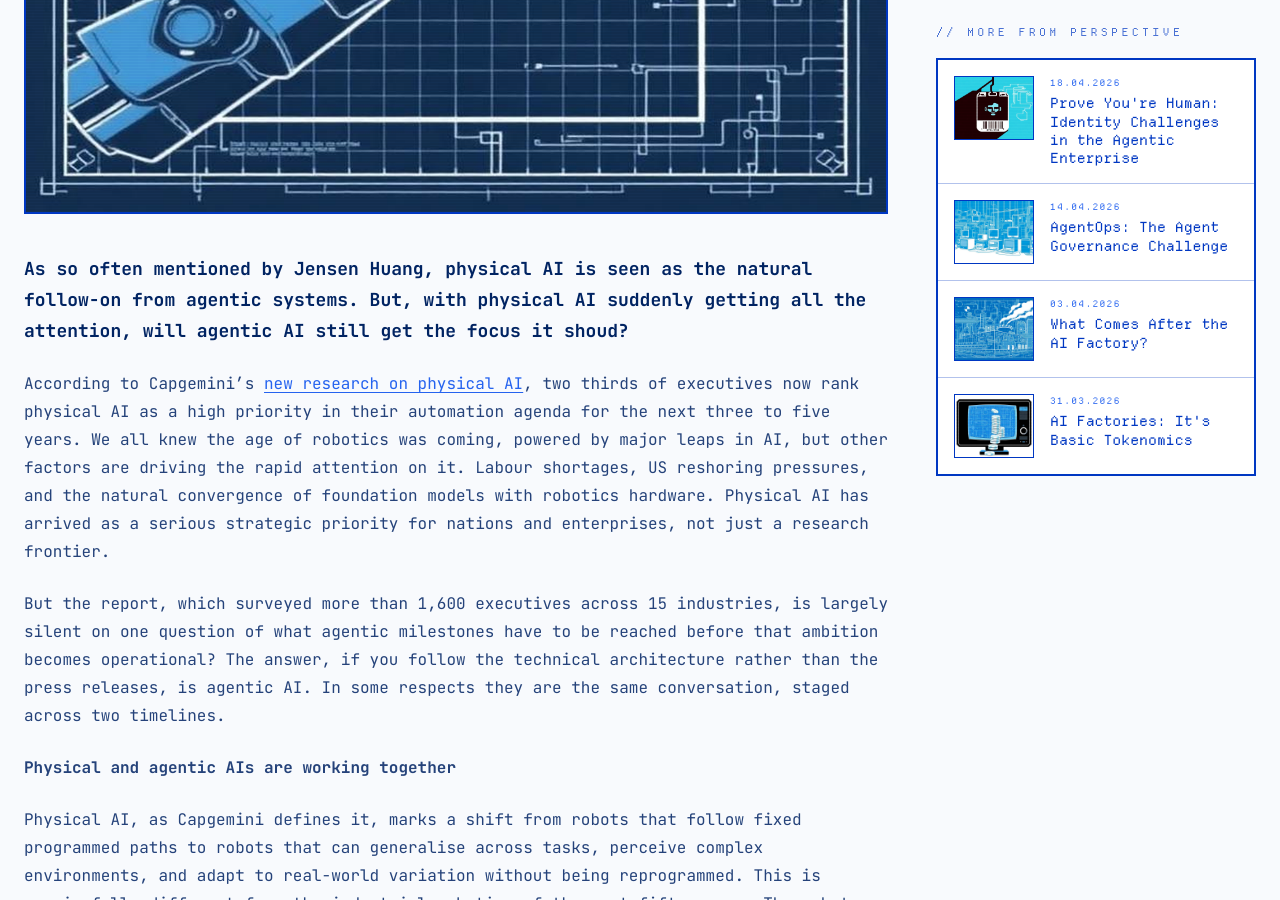
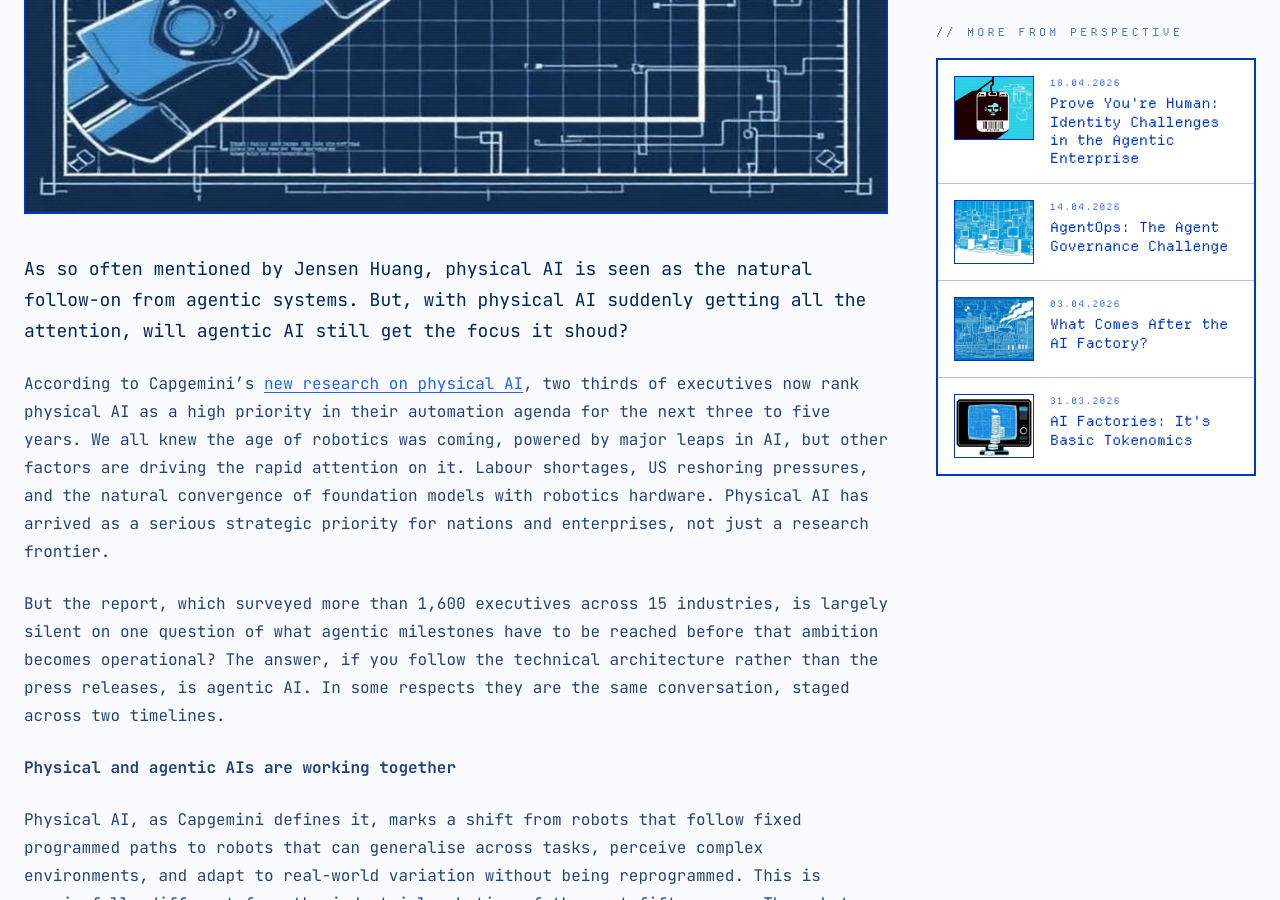
Before and after one commit to christbt79/agentic-times, a Jekyll site: the page built from _posts/2026-04-20-physical-ai-is-the-destination-—-agentic-ai-is-the-road.md, in a window 1280 px wide and 900 px high, scrolled down 1087 px. Built offline with Jekyll 4.4.1, drawn with Linux system fonts in a browser that asks for light colours.

```diff
--- a/_posts/2026-04-20-physical-ai-is-the-destination-—-agentic-ai-is-the-road.md
+++ b/_posts/2026-04-20-physical-ai-is-the-destination-—-agentic-ai-is-the-road.md
@@ -8,7 +8,7 @@ date: 2026-04-20T20:50:00
 image: /assets/images/uploads/at_perspective_05.png
 ---
 
-**As so often mentioned by Jensen Huang, physical AI is seen as the natural follow-on from agentic systems. But, with physical AI suddenly getting all the attention, will agentic AI still get the focus it shoud?**
+As so often mentioned by Jensen Huang, physical AI is seen as the natural follow-on from agentic systems. But, with physical AI suddenly getting all the attention, will agentic AI still get the focus it shoud?
 
 According to Capgemini's [new research on physical AI](https://www.capgemini.com/wp-content/uploads/2026/04/CRI_Physical-AI-Report-Final-web-version.pdf), two thirds of executives now rank physical AI as a high priority in their automation agenda for the next three to five years. We all knew the age of robotics was coming, powered by major leaps in AI, but other factors are driving the rapid attention on it. Labour shortages, US reshoring pressures, and the natural convergence of foundation models with robotics hardware. Physical AI has arrived as a serious strategic priority for nations and enterprises, not just a research frontier.
 
```
